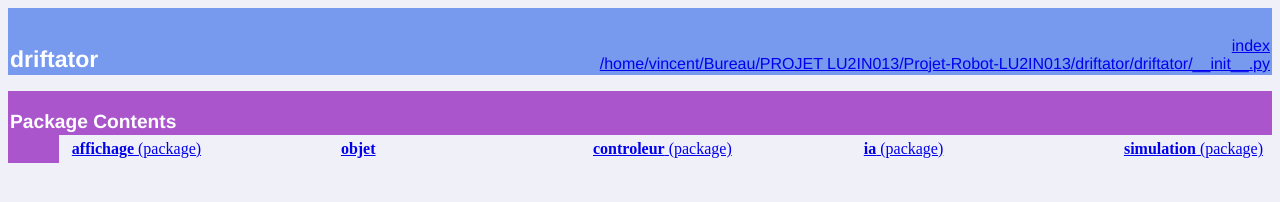
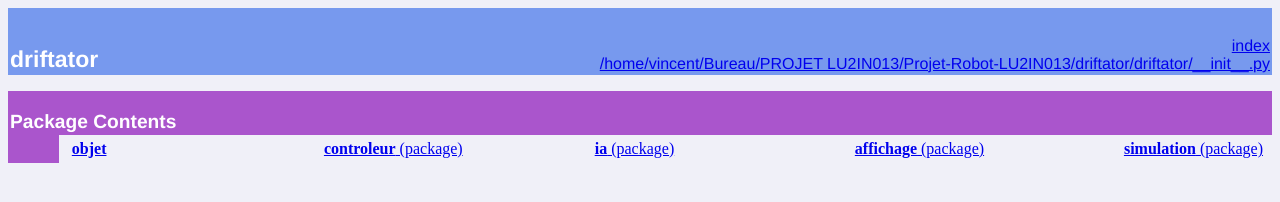
Before and after one commit to MaxDtrc/Projet-Robot-LU2IN013, a plain HTML site: page index.html in a window 1280 px wide. Drawn offline with Linux system fonts and the light colour scheme.

Commit message:
MAJ Documentation

```diff
--- a/index.html
+++ b/index.html
@@ -18,10 +18,10 @@
 
 <tr><td bgcolor="#aa55cc"><tt>&nbsp;&nbsp;&nbsp;&nbsp;&nbsp;&nbsp;</tt></td><td>&nbsp;</td>
 <td width="100%"><table width="100%" summary="list"><tr>
-     <td width="25%" valign=top><a href="doc/affichage.html"><strong>affichage</strong>&nbsp;(package)</a><br>
-</td><td width="25%" valign=top><a href="doc/objet.html"><strong>objet</strong></a><br>
+     <td width="25%" valign=top><a href="doc/objets.html"><strong>objet</strong></a><br>
 </td><td width="25%" valign=top><a href="doc/controleur.html"><strong>controleur</strong>&nbsp;(package)</a><br>
 </td><td width="25%" valign=top><a href="doc/ia.html"><strong>ia</strong>&nbsp;(package)</a><br>
+</td><td width="25%" valign=top><a href="doc/affichage.html"><strong>affichage</strong>&nbsp;(package)</a><br>
 </td><td width="25%" valign=top><a href="doc/simulation.html"><strong>simulation</strong>&nbsp;(package)</a><br>
 </td><td width="25%" valign=top></td></tr></table></td></tr></table>
 </body></html>
```
